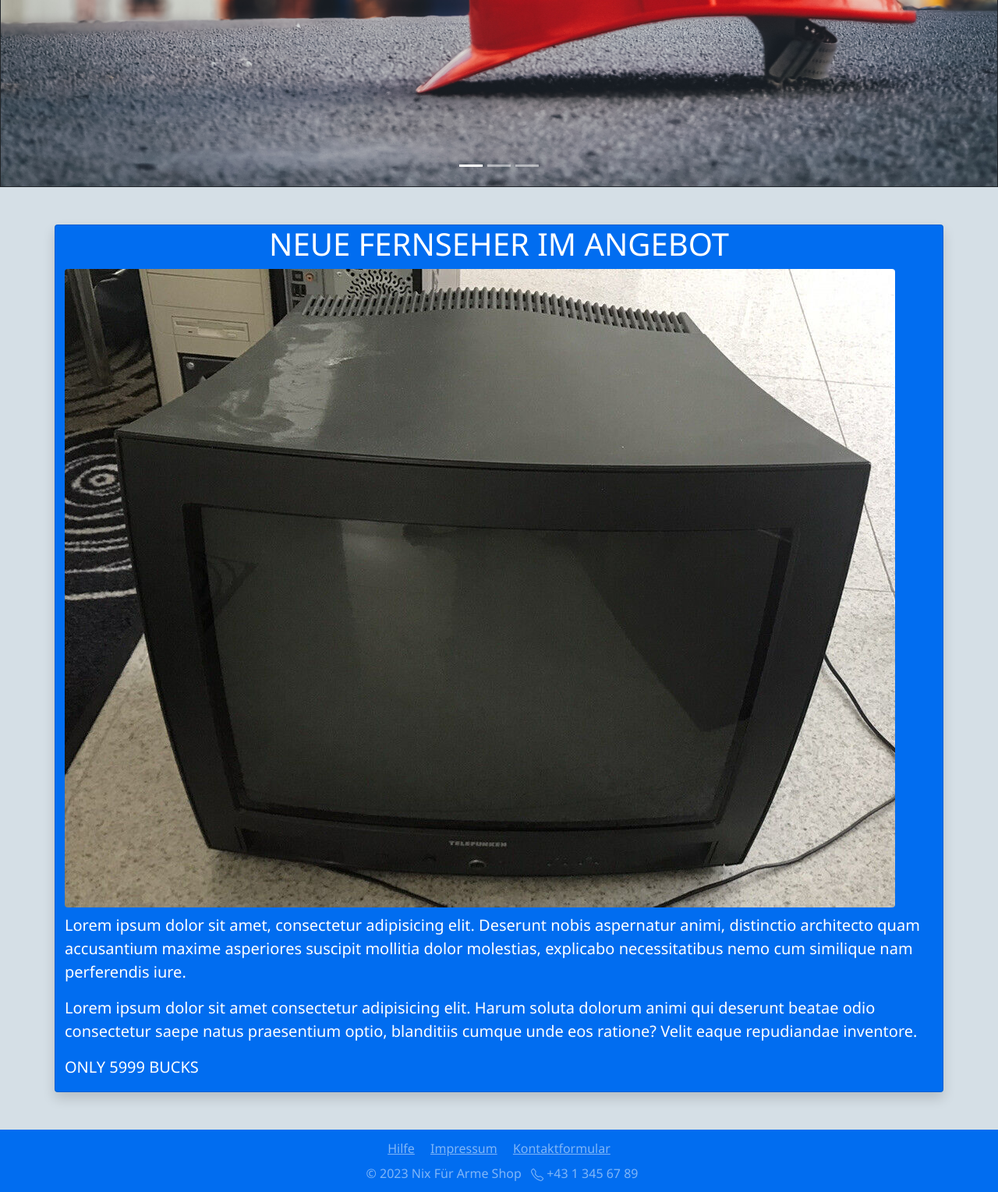
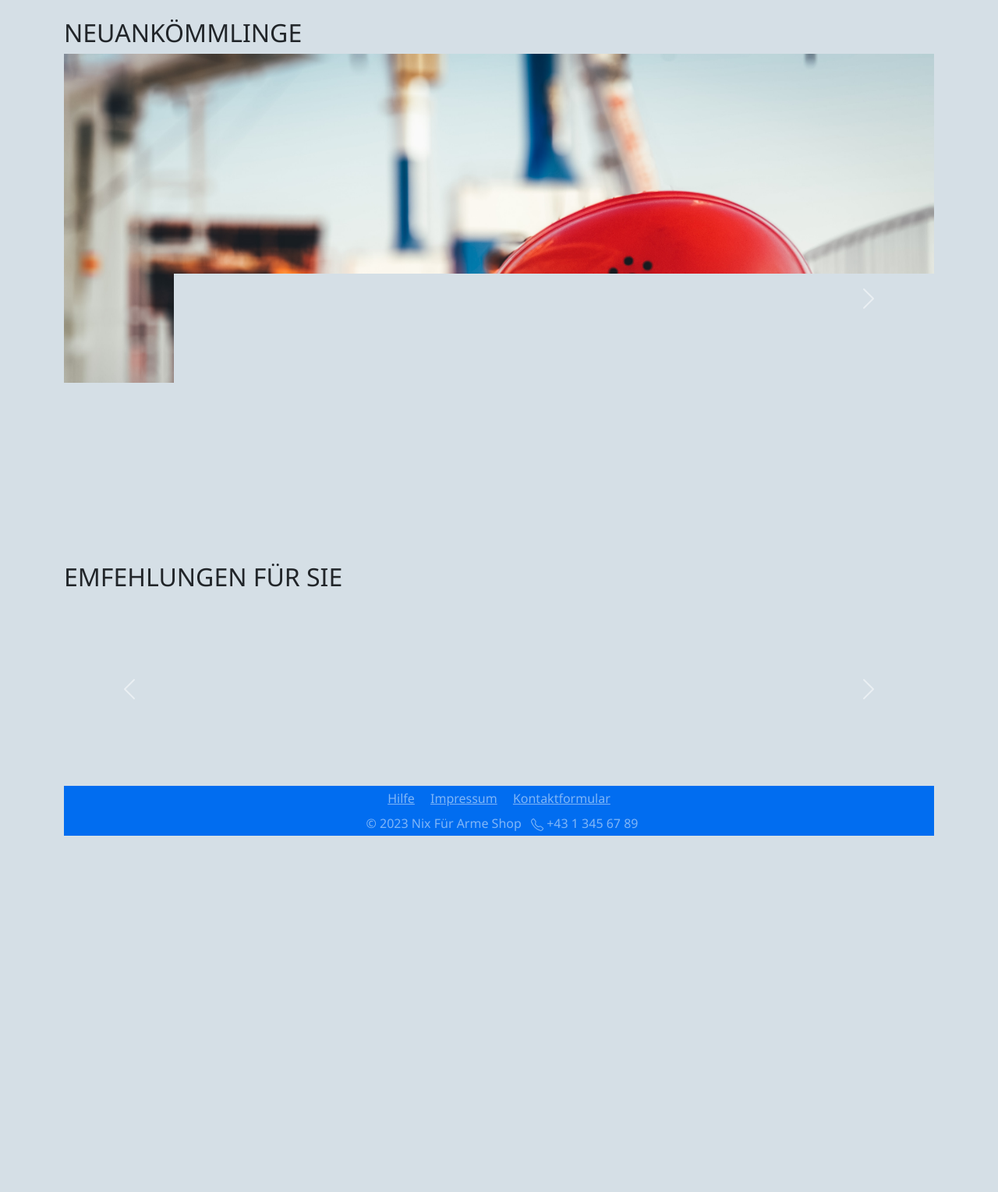
Before and after one commit to daniel-hopium/ITP-webshop, a PHP site: page /inc/pgs/home.php in a window 1280 px wide. Shown: the part 545-2074 px from the top of the page at 78% size. After the commit the page ends 1617 px from the top, so only its background shows below. Run offline with PHP 8.4, Linux system fonts and the light colour scheme.

Commit message:
Added new homepage

```diff
--- a/inc/pgs/home.php
+++ b/inc/pgs/home.php
@@ -11,67 +11,151 @@
 </head>
 
 <body class="d-flex flex-column min-vh-100">
-    <div class="container-fluid p-0">
-        <div id="carouselExampleCaptions" class="carousel slide" data-bs-ride="carousel">
-            <div class="carousel-indicators">
-                <button type="button" data-bs-target="#carouselExampleCaptions" data-bs-slide-to="0" class="active"
-                    aria-current="true" aria-label="Slide 1"></button>
-                <button type="button" data-bs-target="#carouselExampleCaptions" data-bs-slide-to="1"
-                    aria-label="Slide 2"></button>
-                <button type="button" data-bs-target="#carouselExampleCaptions" data-bs-slide-to="2"
-                    aria-label="Slide 3"></button>
+    <div class="container">
+        <h2 class="h2 mt-4">RABATTAKTIONEN</h2>
+        <div class="row ">
+            <div class="col-md-6">
+                <div id="carousel1" class="carousel slide" data-bs-ride="carousel">
+                    <div class="carousel-inner">
+                        <div class="carousel-item active">
+                            <img src="../../res/img/sale2.jpg" class="d-block w-100" alt="Image 1">
                         </div>
-            <div class="carousel-inner">
-                <div class="carousel-item active border border-dark">
-                    <img src=".\..\..\res\img/inprogress.jpg" class="d-block w-100 " alt="...">
-                    <div class="carousel-caption d-none d-md-block ">
-                        <h4></h4>
+                        <div class="carousel-item">
+                            <img src="../../res/img/sale2.jpg" class="d-block w-100" alt="Image 2">
+                        </div>
+                        <div class="carousel-item">
+                            <img src="../../res/img/sale2.jpg" class="d-block w-100" alt="Image 3">
                         </div>
                     </div>
-                <div class="carousel-item">
-                    <img src=".\..\..\res\img/inprogress.jpg" class="d-block w-100" alt="...">
-                    <div class="carousel-caption d-none d-md-block">
-                        <h4 class=""></h4>
-                    </div>
-                </div>
-                <div class="carousel-item">
-                    <img src=".\..\..\res\img/inprogress.jpg" class="d-block w-100" alt="...">
-                    <div class="carousel-caption d-none d-md-block">
-                        <h4></h4>
-                    </div>
-                </div>
-            </div>
-            <button class="carousel-control-prev" type="button" data-bs-target="#carouselExampleCaptions"
+                    <button class="carousel-control-prev" type="button" data-bs-target="#carousel1"
                         data-bs-slide="prev">
                         <span class="carousel-control-prev-icon" aria-hidden="true"></span>
                         <span class="visually-hidden">Previous</span>
                     </button>
-            <button class="carousel-control-next" type="button" data-bs-target="#carouselExampleCaptions"
+                    <button class="carousel-control-next" type="button" data-bs-target="#carousel1"
                         data-bs-slide="next">
                         <span class="carousel-control-next-icon" aria-hidden="true"></span>
                         <span class="visually-hidden">Next</span>
                     </button>
                 </div>
             </div>
+            <div class="col-md-6">
+                <div id="carousel2" class="carousel slide" data-bs-ride="carousel">
+                    <div class="carousel-inner">
+                        <div class="carousel-item active">
+                            <img src="../../res/img/sale3.jpg" class="d-block w-100" alt="Image 4">
+                        </div>
+                        <div class="carousel-item">
+                            <img src="../../res/img/sale3.jpg" class="d-block w-100" alt="Image 5">
+                        </div>
+                        <div class="carousel-item">
+                            <img src="../../res/img/sale3.jpg" class="d-block w-100" alt="Image 6">
+                        </div>
+                    </div>
+                    <button class="carousel-control-prev" type="button" data-bs-target="#carousel2"
+                        data-bs-slide="prev">
+                        <span class="carousel-control-prev-icon" aria-hidden="true"></span>
+                        <span class="visually-hidden">Previous</span>
+                    </button>
+                    <button class="carousel-control-next" type="button" data-bs-target="#carousel2"
+                        data-bs-slide="next">
+                        <span class="carousel-control-next-icon" aria-hidden="true"></span>
+                        <span class="visually-hidden">Next</span>
+                    </button>
+                </div>
+            </div>
+        </div>
 
-    <div class="container-fluid ">
-        <div class="container card text-white shadow bg-brown my-5  ">
-            <div class="card-body<">
-                <h1 class="h1 text-center  ">NEUE FERNSEHER IM ANGEBOT</h1>
-                <img class="img-fluid rounded" alt="Image" src=".\..\..\res\img\new_product_01.jpg">
-                <div class="my-2 fs-5">
-                    <p>Lorem ipsum dolor sit amet, consectetur adipisicing elit. Deserunt nobis aspernatur animi,
-                        distinctio architecto quam accusantium maxime asperiores suscipit mollitia dolor molestias,
-                        explicabo necessitatibus nemo cum similique nam perferendis iure.</p>
-                    <p>Lorem ipsum dolor sit amet consectetur adipisicing elit. Harum soluta dolorum animi qui deserunt
-                        beatae odio consectetur saepe natus praesentium optio, blanditiis cumque unde eos ratione? Velit
-                        eaque repudiandae inventore.</p>
-                    <p>ONLY 5999 BUCKS </p>
+
+        <h2 class="h2 mt-4">NEUANKÖMMLINGE</h2>
+        <div class="col-md-12 ">
+            <div id="carousel1" class="carousel slide" data-bs-ride="carousel">
+                <div class="carousel-inner">
+                    <div class="carousel-item active">
+                        <img src="../../res/img/inprogress.jpg" class="d-block w-100" alt="Image 1">
+                    </div>
+                    <div class="carousel-item">
+                        <img src="../../res/img/inprogress.jpg" class="d-block w-100" alt="Image 2">
+                    </div>
+                    <div class="carousel-item">
+                        <img src="../../res/img/inprogress.jpg" class="d-block w-100" alt="Image 3">
+                    </div>
+                </div>
+                <button class="carousel-control-prev" type="button" data-bs-target="#carousel1" data-bs-slide="prev">
+                    <span class="carousel-control-prev-icon" aria-hidden="true"></span>
+                    <span class="visually-hidden">Previous</span>
+                </button>
+                <button class="carousel-control-next" type="button" data-bs-target="#carousel1" data-bs-slide="next">
+                    <span class="carousel-control-next-icon" aria-hidden="true"></span>
+                    <span class="visually-hidden">Next</span>
+                </button>
+            </div>
+
+
+            <h2 class="h2 mt-4">EMFEHLUNGEN FÜR SIE</h2>
+            <div id="myCarousel" class="carousel slide my-4" data-bs-ride="carousel">
+                <!-- Wrapper for carousel items -->
+                <div class="carousel-inner">
+                    <div class="carousel-item active">
+                        <div class="row">
+                            <div class="col-md-3">
+                                <img src="../../res/img/new_product_01.jpg" class="img-fluid" alt="Image 1">
+                            </div>
+                            <div class="col-md-3">
+                                <img src="../../res/img/new_product_01.jpg" class="img-fluid" alt="Image 2">
+                            </div>
+                            <div class="col-md-3">
+                                <img src="../../res/img/new_product_01.jpg" class="img-fluid" alt="Image 3">
+                            </div>
+                            <div class="col-md-3">
+                                <img src="../../res/img/new_product_01.jpg" class="img-fluid" alt="Image 4">
+                            </div>
+                        </div>
+                    </div>
+                    <div class="carousel-item">
+                        <div class="row">
+                            <div class="col-md-3">
+                                <img src="../../res/img/new_product_01.jpg" class="img-fluid" alt="Image 1">
+                            </div>
+                            <div class="col-md-3">
+                                <img src="../../res/img/new_product_01.jpg" class="img-fluid" alt="Image 2">
+                            </div>
+                            <div class="col-md-3">
+                                <img src="../../res/img/new_product_01.jpg" class="img-fluid" alt="Image 3">
+                            </div>
+                            <div class="col-md-3">
+                                <img src="../../res/img/new_product_01.jpg" class="img-fluid" alt="Image 4">
+                            </div>
+                        </div>
+                    </div>
+                    <div class="carousel-item">
+                        <div class="row">
+                            <div class="col-md-3">
+                                <img src="../../res/img/new_product_01.jpg" class="img-fluid" alt="Image 1">
+                            </div>
+                            <div class="col-md-3">
+                                <img src="../../res/img/new_product_01.jpg" class="img-fluid" alt="Image 2">
+                            </div>
+                            <div class="col-md-3">
+                                <img src="../../res/img/new_product_01.jpg" class="img-fluid" alt="Image 3">
+                            </div>
+                            <div class="col-md-3">
+                                <img src="../../res/img/new_product_01.jpg" class="img-fluid" alt="Image 4">
                             </div>
                         </div>
                     </div>
                 </div>
-
+                <!-- Left and right controls -->
+                <button class="carousel-control-prev" type="button" data-bs-target="#myCarousel" data-bs-slide="prev">
+                    <span class="carousel-control-prev-icon" aria-hidden="true"></span>
+                    <span class="sr-only"></span>
+                </button>
+                <button class="carousel-control-next" type="button" data-bs-target="#myCarousel" data-bs-slide="next">
+                    <span class="carousel-control-next-icon" aria-hidden="true"></span>
+                    <span class="sr-only"></span>
+                </button>
+            </div>
+        </div>
         <?php
  include '../includes/footer.php';
     ?>
```
Also changed, not shown: inc/pgs/home2.php (deleted, +0 -168 lines). Lines whose indentation alone changed are shown as unchanged.
